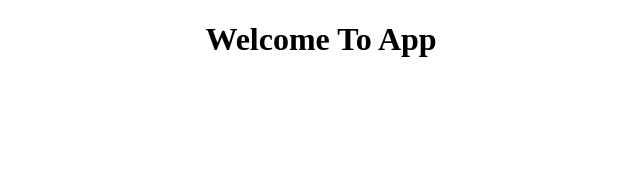
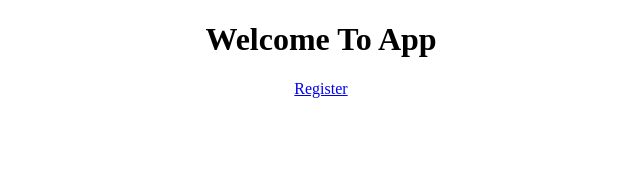
Before and after one commit to C4-AnasNaamneh/MERAKI_Academy_Project_4, a React (Create React App) app in the folder frontend/: page / in a window 1280 px wide. Shown: the top 170 px of the page, without its empty margins (319-959 px from the left). Built offline with nearby package versions, Linux system fonts and the light colour scheme.

Commit message:
frontendnavigation

```diff
--- a/frontend/src/App.js
+++ b/frontend/src/App.js
@@ -1,10 +1,30 @@
+import React from "react";
 import "./App.css";
+import {Routes,Route,Link} from "react-router-dom"
+import Navigation from "./components/Navigation";
+import Register from "./components/Register";
 
-function App() {
+
+const  App = () => {
   return (
+    <>
     <div className="App">
       <h1>Welcome To App</h1>
-    </div>
+
+ <Navigation/>
+
+<Routes>
+
+<Route path="/register" element = {<Register/>} />
+
+
+
+
+</Routes>
+
+</div>
+
+    </>
   );
 }
 
--- /dev/null
+++ b/frontend/src/components/Navigation.js
@@ -0,0 +1,21 @@
+import React from "react";
+import {Routes,Route,Link} from "react-router-dom"
+
+
+const Navigation = () =>{
+
+return (
+<>
+
+<Link to="/register">Register</Link>
+
+</>
+
+
+)
+
+
+}
+
+
+export default Navigation;
```
